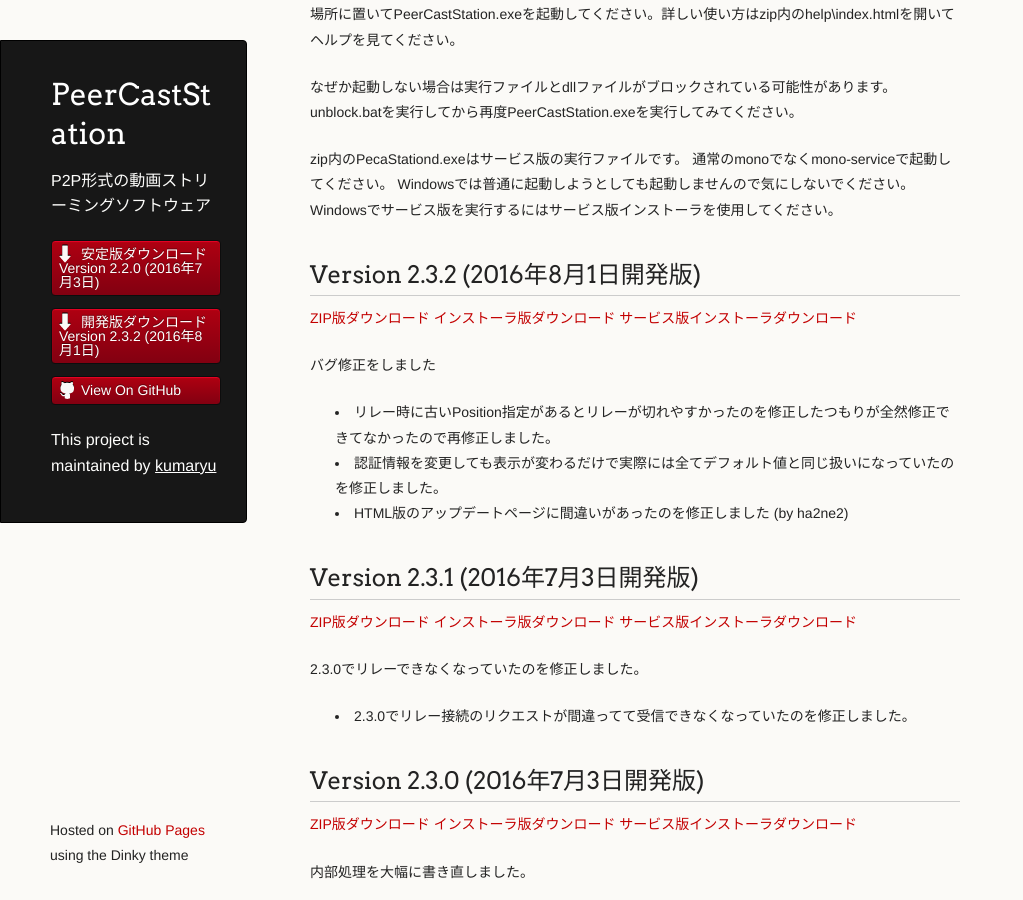
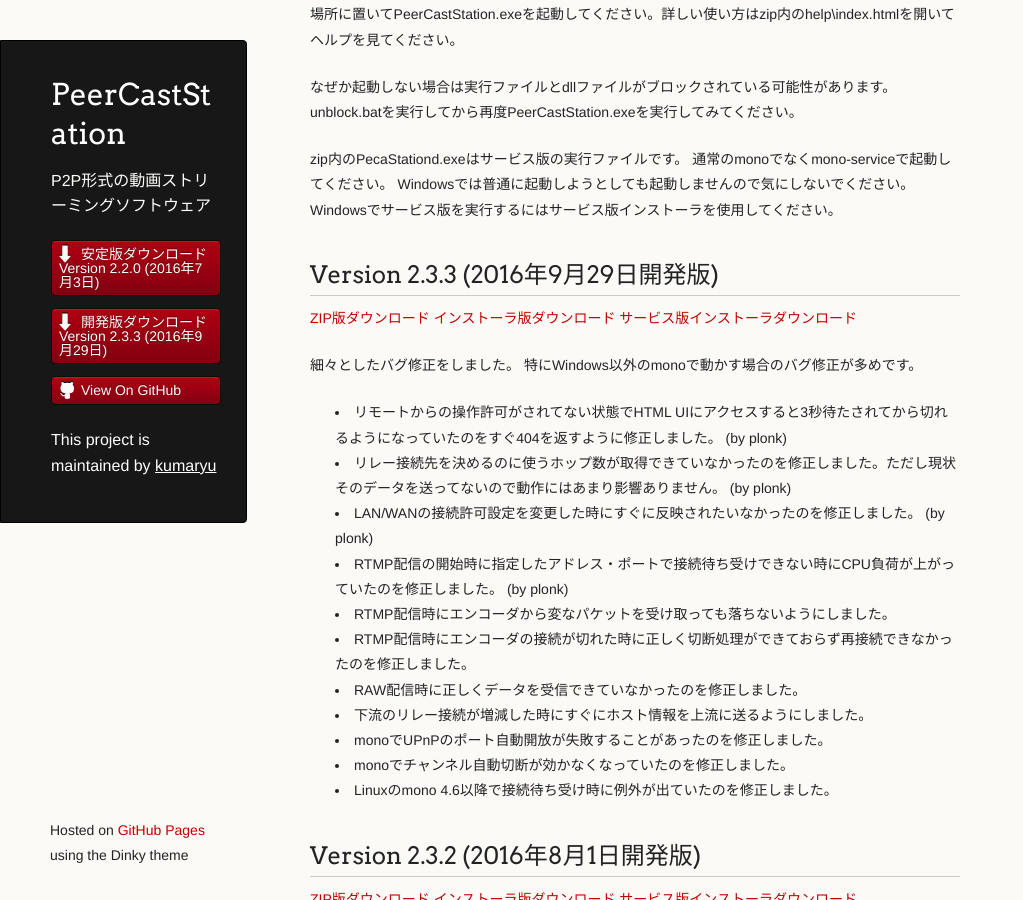
Before and after one commit to kumaryu/peercaststation, a Jekyll site: the page built from download-dev.mkd, in a window 1280 px wide and 900 px high, scrolled down 410 px. Shown: the whole window, without its empty margins (0-1023 px from the left). Built offline with Jekyll 4.4.1, drawn with Linux system fonts in a browser that asks for light colours.

Commit message:
Bumped version up to 2.3.3.0

```diff
--- a/_data/releasenotes.yml
+++ b/_data/releasenotes.yml
@@ -1,4 +1,35 @@
 ---
+- name: Version 2.3.3 (2016年9月29日開発版)
+  version: 2.3.3.0
+  channel: dev
+  notes: |
+    細々としたバグ修正をしました。
+    特にWindows以外のmonoで動かす場合のバグ修正が多めです。
+
+    * リモートからの操作許可がされてない状態でHTML UIにアクセスすると3秒待たされてから切れるようになっていたのをすぐ404を返すように修正しました。 (by plonk)
+    * リレー接続先を決めるのに使うホップ数が取得できていなかったのを修正しました。ただし現状そのデータを送ってないので動作にはあまり影響ありません。 (by plonk)
+    * LAN/WANの接続許可設定を変更した時にすぐに反映されたいなかったのを修正しました。 (by plonk)
+    * RTMP配信の開始時に指定したアドレス・ポートで接続待ち受けできない時にCPU負荷が上がっていたのを修正しました。 (by plonk)
+    * RTMP配信時にエンコーダから変なパケットを受け取っても落ちないようにしました。
+    * RTMP配信時にエンコーダの接続が切れた時に正しく切断処理ができておらず再接続できなかったのを修正しました。
+    * RAW配信時に正しくデータを受信できていなかったのを修正しました。
+    * 下流のリレー接続が増減した時にすぐにホスト情報を上流に送るようにしました。
+    * monoでUPnPのポート自動開放が失敗することがあったのを修正しました。
+    * monoでチャンネル自動切断が効かなくなっていたのを修正しました。
+    * Linuxのmono 4.6以降で接続待ち受け時に例外が出ていたのを修正しました。
+  date: 2016-09-29T23:00:00+09:00
+  url: http://www.pecastation.org/files/PeerCastStation-2.3.3.zip
+  enclosures:
+  - type: archive
+    url: http://www.pecastation.org/files/PeerCastStation-2.3.3.zip
+    length: 1647501
+  - type: installer
+    url: http://www.pecastation.org/files/PeerCastStation-2.3.3.exe
+    length: 2292446
+  - type: serviceinstaller
+    url: http://www.pecastation.org/files/PecaStationd-2.3.3.msi
+    length: 2048616
+
 - name: Version 2.3.2 (2016年8月1日開発版)
   version: 2.3.2.0
   channel: dev
--- a/_layouts/default.html
+++ b/_layouts/default.html
@@ -24,7 +24,7 @@
           <a class="buttons" href="download-stable.html">安定版ダウンロード<br>Version 2.2.0 (2016年7月3日)</a>
           </li>
           <li class="download" style="width:auto; height:auto">
-          <a class="buttons" href="download-dev.html">開発版ダウンロード<br>Version 2.3.2 (2016年8月1日)</a>
+          <a class="buttons" href="download-dev.html">開発版ダウンロード<br>Version 2.3.3 (2016年9月29日)</a>
           </li>
           <li style="width:auto"><a class="buttons github" href="https://github.com/kumaryu/peercaststation">View On GitHub</a></li>
         </ul>
```
